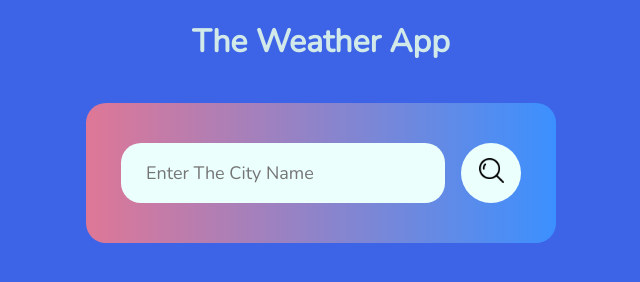
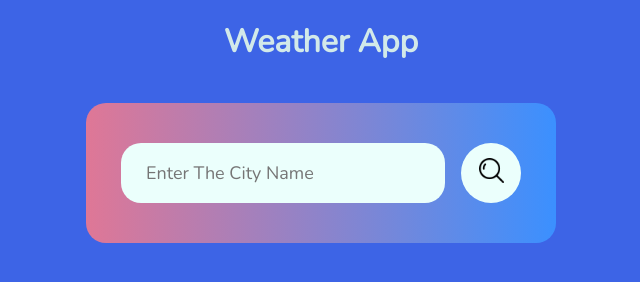
Before and after one commit to SnehaDeshmukh28/Weather-App, a plain HTML site: page index.html in a window 1280 px wide. Shown: the whole page, without its empty margins (319-959 px from the left). Drawn offline with nearby package versions, Linux system fonts and the light colour scheme.

Commit message:
typo error resolver

```diff
--- a/index.html
+++ b/index.html
@@ -7,7 +7,7 @@
     <link rel="stylesheet" href="styles.css">
 </head>
 <body>
-    <h1 class="heading">The Weather App</h1>
+    <h1 class="heading">Weather App</h1>
     <div class="card">
         <div class="search">
             <input type="text" placeholder="Enter The City Name" spellcheck="false">
```
